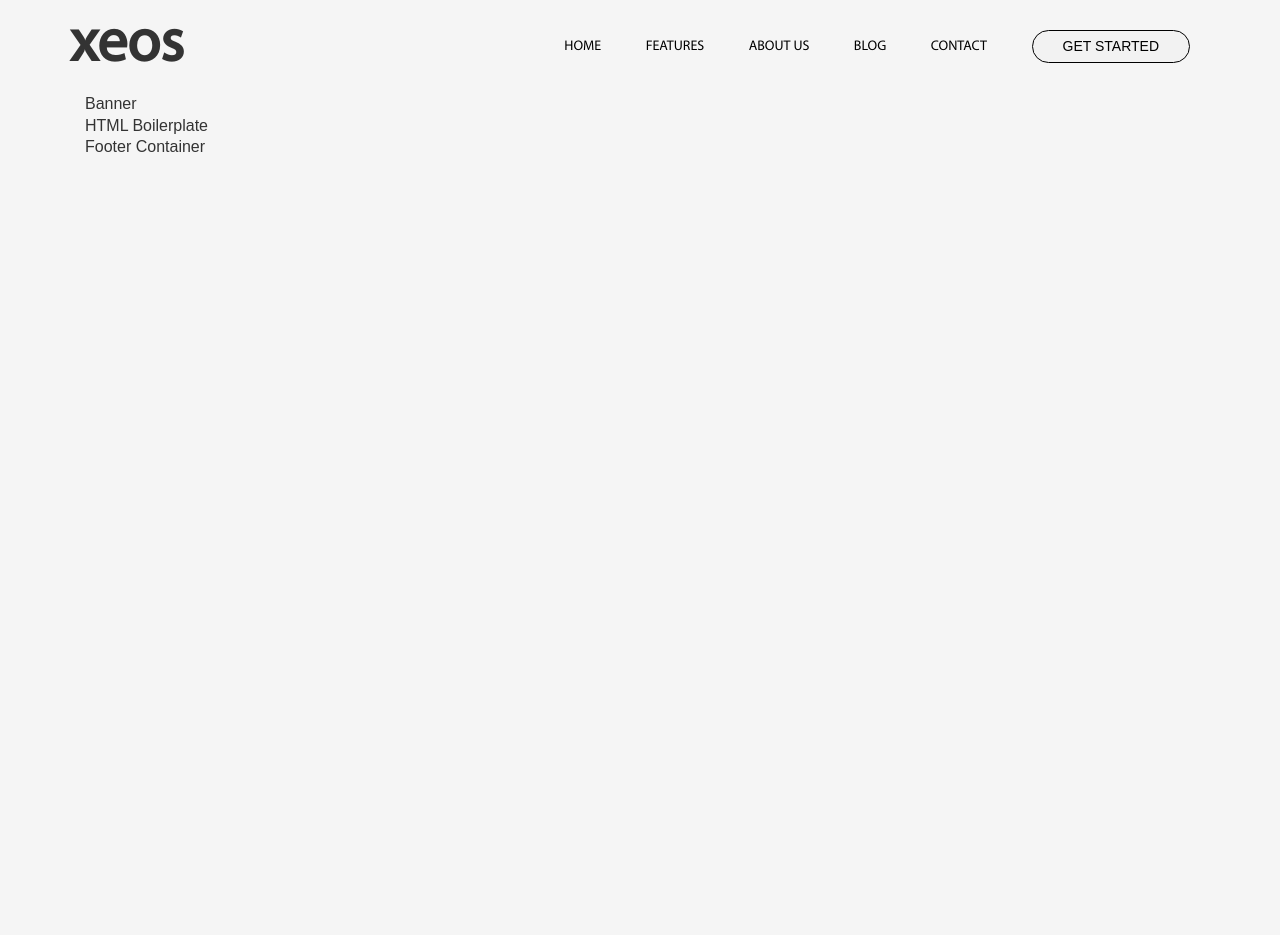
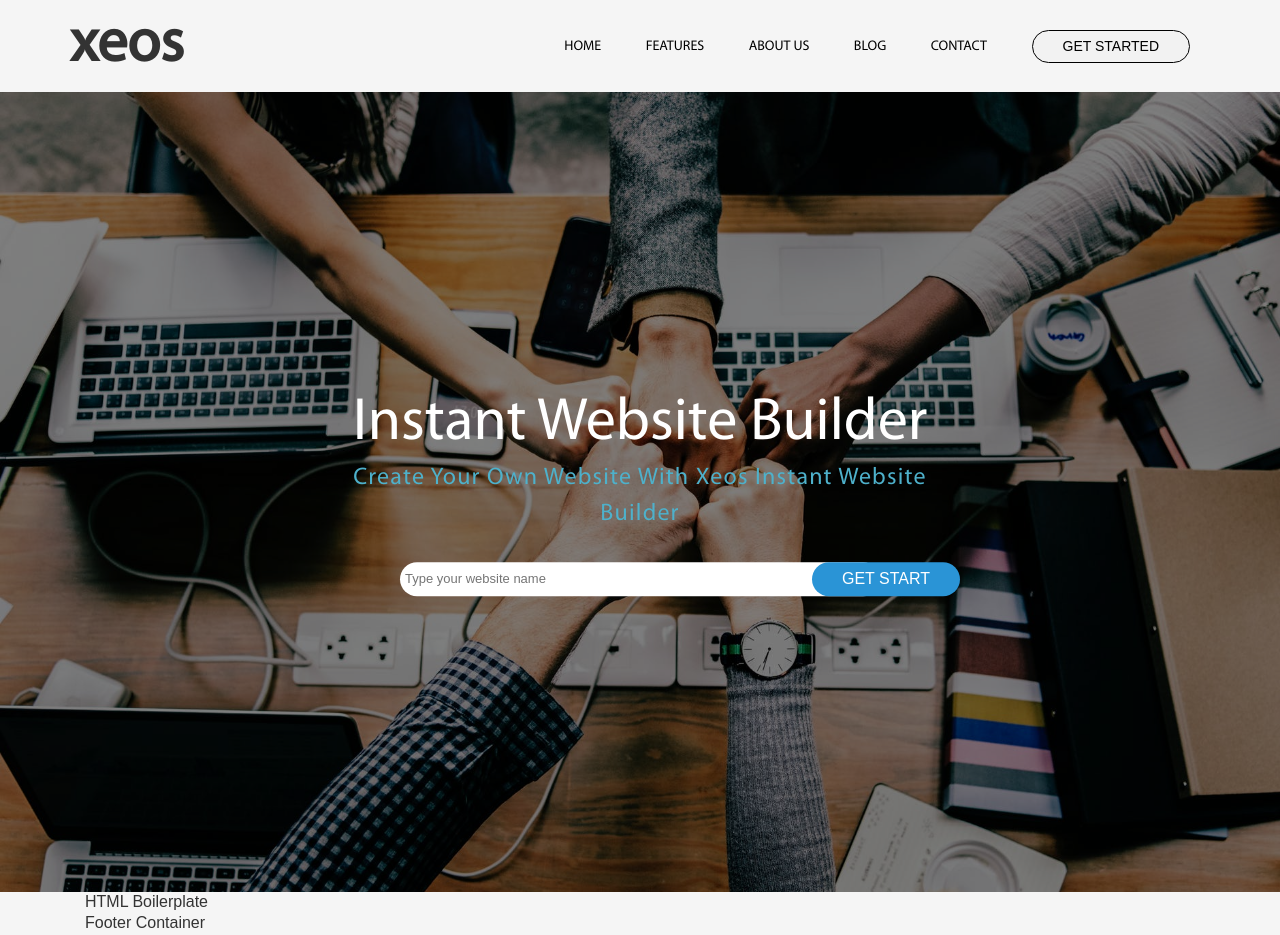
Before and after one commit to tpdtrang/xeos-html, a website: page src/index.html in a window 1280 px wide. Before the commit the page ends 800 px from the top, so only its background shows below. Drawn offline with nearby package versions, Linux system fonts and the light colour scheme; files that its build step writes are made by us from their sources; files whose address does not match are found by name.

Commit message:
Push feature/banner

```diff
--- a/src/index.html
+++ b/src/index.html
@@ -52,10 +52,21 @@
 
     <!-- include banner.html -->
     <section class="banner-container">
-  <div class="container">
-    <div class="row">
-      <div class="col-md-12">
-        <p class="title-block">Banner</p>
+  <div class="p-banner" style="background-image: url('../../images/team_1.jpg')">
+    <div class="p-content">
+      <div class="title">
+        <h2 class="heading-2">
+          instant website builder
+        </h2>
+      </div>
+      <div class="description">
+        <p class="text">
+          Create Your Own Website With Xeos Instant Website Builder
+        </p>
+      </div>
+      <div class="search">
+        <input type="text" placeholder="Type your website name">
+        <button class="waves-effect">get start</button>
       </div>
     </div>
   </div>
--- a/src/styles/base/_variables.scss
+++ b/src/styles/base/_variables.scss
@@ -1 +1,2 @@
 $cl-bl:#000;
+$cl-wh:#fff;
--- /dev/null
+++ b/src/styles/layout/_banner.scss
@@ -0,0 +1,67 @@
+.banner-container{
+    .p-banner{
+        width: 100%;
+        min-height: 100vh;
+        background-size: 100% auto;
+        position: relative;
+        &::after{
+            content: "";
+            width: 100%;
+            height: 100%;
+            background-color: rgba(0, 0, 0, 0.5);
+            position: absolute;
+            top: 0;
+            left: 0;
+        }
+        .p-content{
+            text-align: center;
+            position: absolute;
+            top: 50%;
+            left: 50%;
+            transform: translate(-50%,-50%);
+            z-index: 1;
+            // padding: 100px 0;
+            .title{
+                .heading-2{
+                    @include rem('font-size',60);
+                    font-family: "Mariad Pro Regular";
+                    text-transform: capitalize;
+                    color: $cl-wh;
+
+                }
+            }
+            .description{
+                margin-bottom: 30px;
+                .text{
+                    @include rem('font-size',24);
+                    font-family: "Mariad Pro Regular";
+                    text-transform: capitalize;
+                    color: #4eb1cb;
+                    letter-spacing: 1.2px;
+                }
+            }
+            .search{
+                input{
+                    width: 75%;
+                    border-radius: 50px;
+                    border: none;
+                    padding: 7px 5px;
+                    outline: none;
+                }
+                input[type="text"] {
+                    @include rem('font-size',13);
+                }
+                button{
+                    padding: 5px 30px;
+                    border: none;
+                    border-radius: 50px;
+                    background-color: #2a94d6;
+                    text-transform: uppercase;
+                    color: $cl-wh;
+                    position: absolute;
+                    right: 0;
+                }
+            }
+        }
+    }
+}
--- a/src/styles/main.scss
+++ b/src/styles/main.scss
@@ -26,6 +26,7 @@
 // Layout
 // ----------------------------------------------------------------------
 @import "layout/header";
+@import "layout/banner";
 @import "layout/footer";
 @import "layout/wave";
 
```
Also changed, not shown: src/views/partials/banner.html (+15 -4 lines), src/images/team_1.jpg (added), src/images/team_2.jpg (added).
